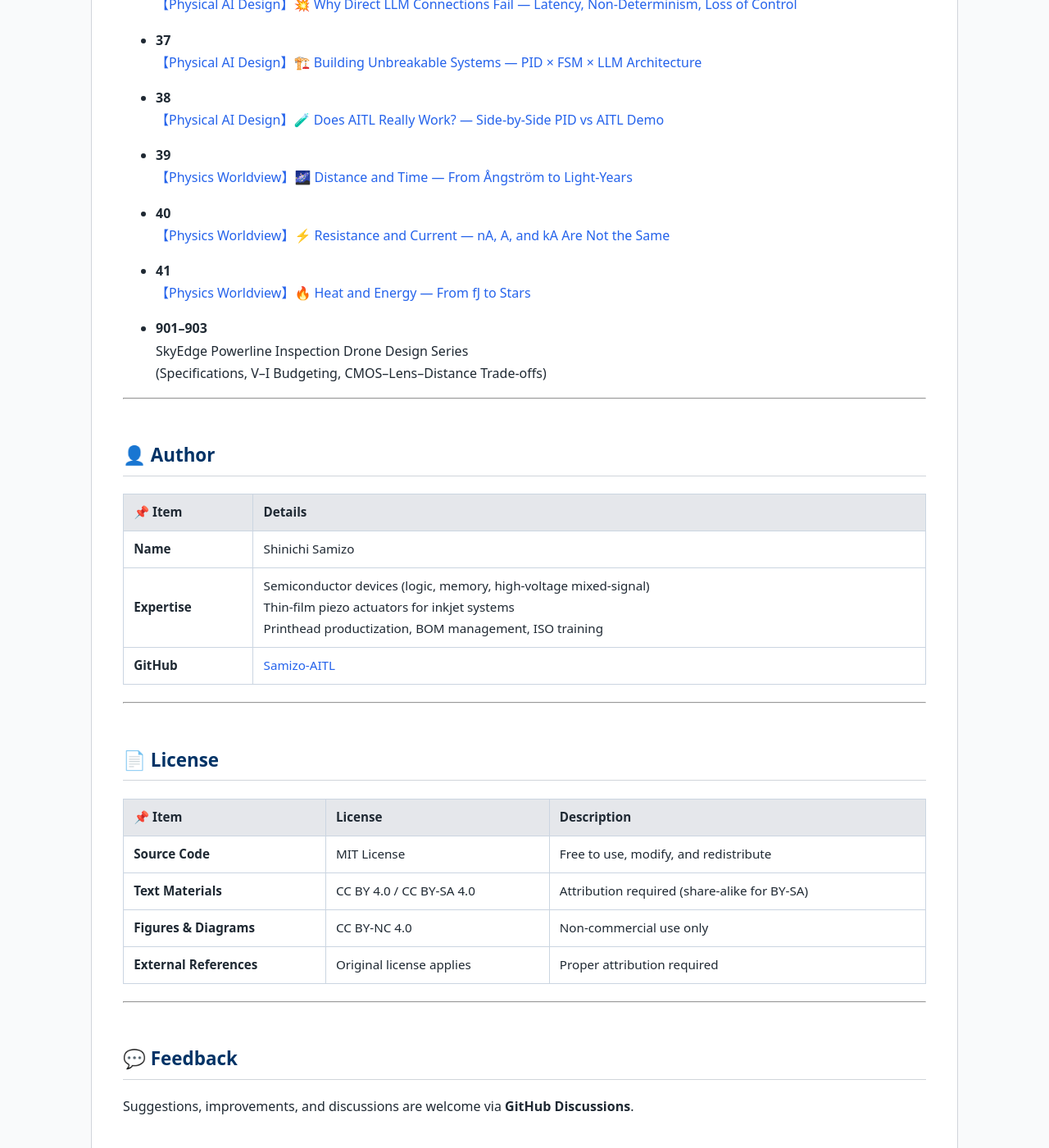
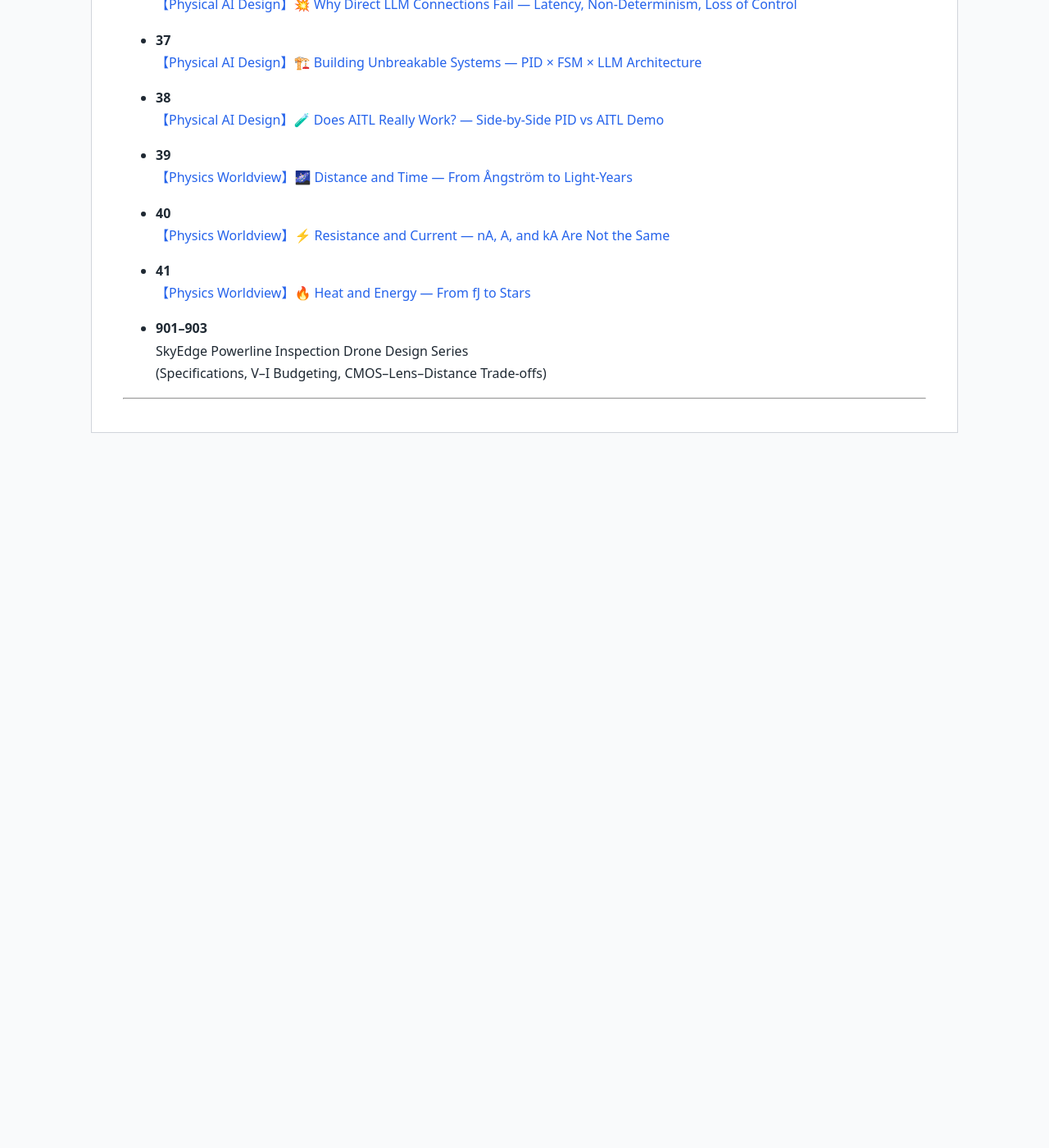
Before and after one commit to Samizo-AITL/qiita-articles, a Jekyll site: the page built from en/index.md, in a window 1280 px wide and 1400 px high, scrolled down 4309 px. Shown: the whole window at 82% size. Built offline with Jekyll 4.4.1, drawn with Linux system fonts in a browser that asks for light colours; after the commit the page ends 4877 px from its top, so only the background shows below that.

Commit message:
Update index.md

```diff
--- a/en/index.md
+++ b/en/index.md
@@ -194,28 +194,3 @@ qiita-articles/
   (Specifications, V–I Budgeting, CMOS–Lens–Distance Trade-offs)
 
 ---
-
-## 👤 Author
-
-| 📌 Item | Details |
-|--------|---------|
-| **Name** | Shinichi Samizo |
-| **Expertise** | Semiconductor devices (logic, memory, high-voltage mixed-signal)<br>Thin-film piezo actuators for inkjet systems<br>Printhead productization, BOM management, ISO training |
-| **GitHub** | [Samizo-AITL](https://github.com/Samizo-AITL) |
-
----
-
-## 📄 License
-
-| 📌 Item | License | Description |
-|--------|---------|-------------|
-| **Source Code** | MIT License | Free to use, modify, and redistribute |
-| **Text Materials** | CC BY 4.0 / CC BY-SA 4.0 | Attribution required (share-alike for BY-SA) |
-| **Figures & Diagrams** | CC BY-NC 4.0 | Non-commercial use only |
-| **External References** | Original license applies | Proper attribution required |
-
----
-
-## 💬 Feedback
-
-Suggestions, improvements, and discussions are welcome via **GitHub Discussions**.
```
